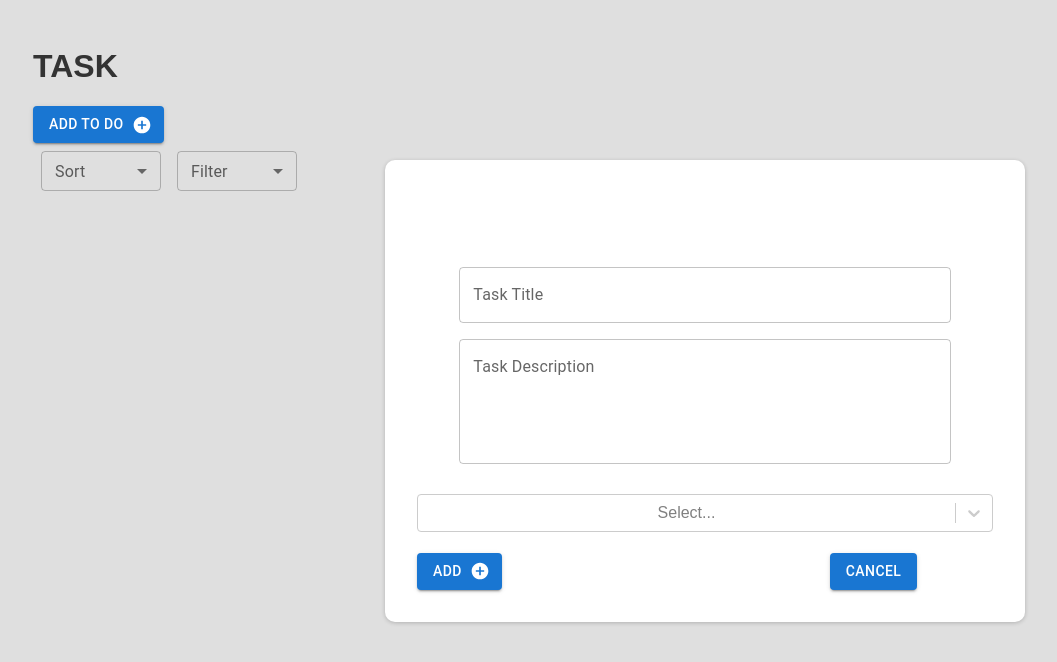
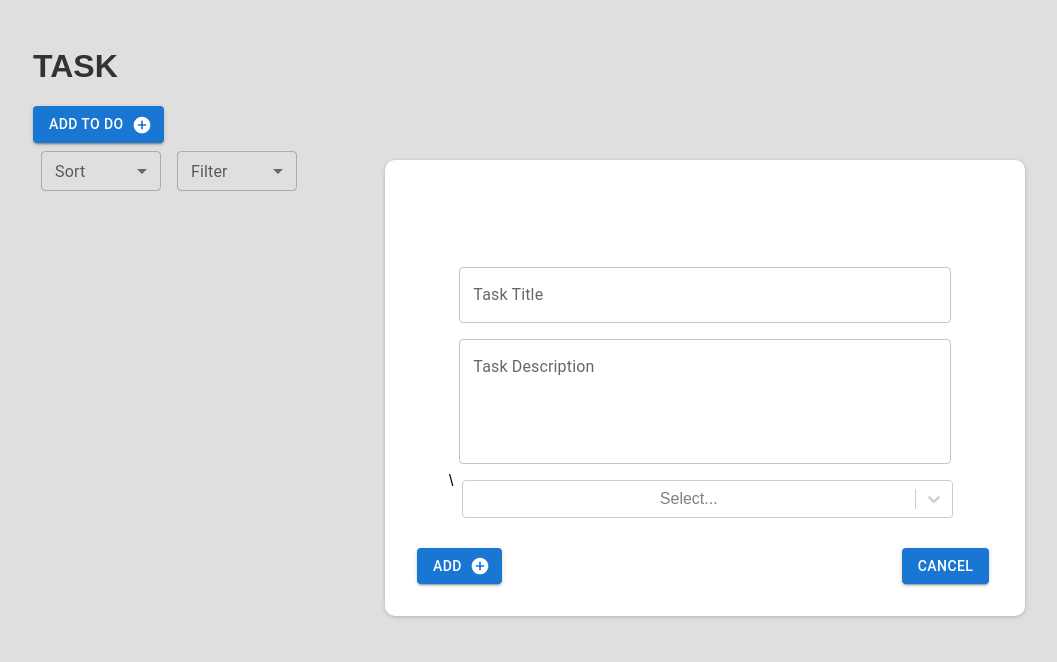
Before and after one commit to ZhiruiJiang98/TodoList, a React app: page / in a window 1280 px wide. Both pictures are taken after a click on the button "ADD TO DO". Shown: the top 662 px of the page, without its empty margins (15-1072 px from the left). Built offline with nearby package versions, Linux system fonts and the light colour scheme; what @growthbook/growthbook-react would draw is missing.

Commit message:
regulate modal style

```diff
--- a/src/component/TaskInputModal.tsx
+++ b/src/component/TaskInputModal.tsx
@@ -5,6 +5,7 @@ import * as React from 'react'
 import Select from 'react-select'
 import { TextField } from '@mui/material'
 import AddCircleIcon from '@mui/icons-material/AddCircle'
+import FormControl from '@mui/material/FormControl'
 
 interface Props {
   setArr: (inputText: string, inputInfo: string, priorityLevel: any, priorityList: any) => void
@@ -36,8 +37,13 @@ export function Modal(props: Props) {
   }
 
   const PriorityList = () => (
-    <div>
+    <div>\
+      <FormControl sx={{
+        m: 1,
+        width: "13cm",
+      }}>
       <Select value={priority} options={priorityList} onChange={val => HandleSelectChange(val)} />
+      </FormControl>
     </div>
   )
 
@@ -62,7 +68,7 @@ export function Modal(props: Props) {
     <div className="modal">
       <Box margin="normal" sx={{ m: 1, width: '13cm', height: '1cm' }}>
         <h1>{taskTitle}</h1>
-        <div></div>
+
       </Box>
       <div>
         <TextField
@@ -85,12 +91,12 @@ export function Modal(props: Props) {
           multiline={true}
         />
       </div>
-      <h1></h1>
+
       <div>
         <PriorityList />
       </div>
       <h1></h1>
-      <Stack spacing={41} direction="row">
+      <Stack spacing={50} direction="row">
         <div>
           <Button
             variant="contained"
--- a/src/component/TaskListEditedModal.tsx
+++ b/src/component/TaskListEditedModal.tsx
@@ -4,6 +4,7 @@ import { Box, TextField } from '@mui/material'
 import * as React from 'react'
 import Select from 'react-select'
 import PriorityProps from '../state/PriorityProps'
+import FormControl from '@mui/material/FormControl'
 
 interface TaskDetailProps {
   taskList: todoProps[]
@@ -39,7 +40,14 @@ export default function TaskListEditedModal(prop: TaskDetailProps) {
   function NewPriorityList() {
     return (
       <div>
-        <Select value={priority} options={priorityListInfo} onChange={val => handleSelectChange(val)} />
+        <FormControl
+          sx={{
+            m: 1,
+            width: '13cm'
+          }}
+        >
+          <Select value={priority} options={priorityListInfo} onChange={val => handleSelectChange(val)} />
+        </FormControl>
       </div>
     )
   }
@@ -53,6 +61,10 @@ export default function TaskListEditedModal(prop: TaskDetailProps) {
   function ComfirmEditedButton() {
     return (
       <Button
+        sx={{
+          m: 1,
+          width: '5cm'
+        }}
         variant="outlined"
         onClick={() => {
           prop.OnOffTrigger()
@@ -94,9 +106,7 @@ export default function TaskListEditedModal(prop: TaskDetailProps) {
       <div>
         <NewPriorityList />
       </div>
-      <div>
-        <h1> </h1>
-      </div>
+
       <ComfirmEditedButton />
     </div>
   )
```
